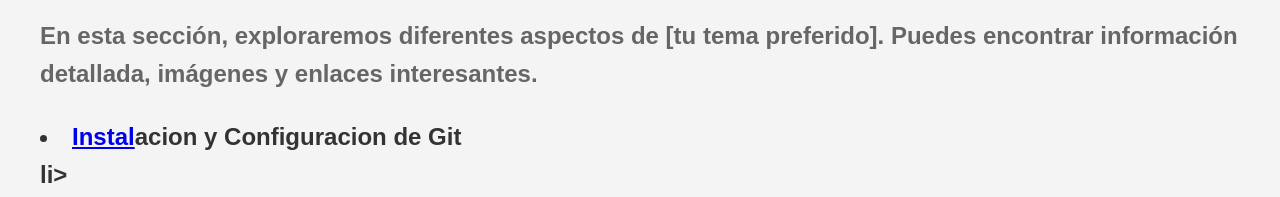
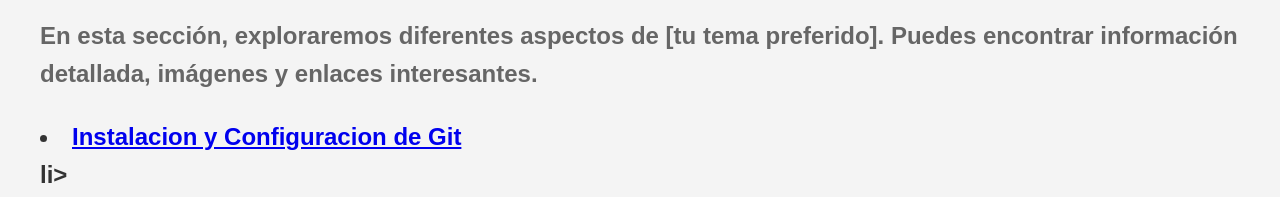
Before and after one commit to JeyMart/GitandGithubCUC, a plain HTML site: page index.html in a window 1280 px wide. Shown: the part 572-769 px from the top of the page. Drawn offline with Linux system fonts and the light colour scheme.

Commit message:
Cambio de seccion1

```diff
--- a/index.html
+++ b/index.html
@@ -51,7 +51,7 @@
         <p>En esta sección, exploraremos diferentes aspectos de [tu tema preferido]. Puedes encontrar información detallada, imágenes y enlaces interesantes.</p>
 
         <ul> </ul>
-            <li><a href="#seccion1">Instal</a>acion y Configuracion de Git</a></li>li>
+            <li><a href="#seccion1">Instalacion y Configuracion de Git</a></a></li>li>
             <li><a href="#seccion2">Creación Cuenta en Github</a></li>
             <li><a href="#seccion3">Conectar tu computador con tu cuenta de github</a></a>li>
         </ul>
```
